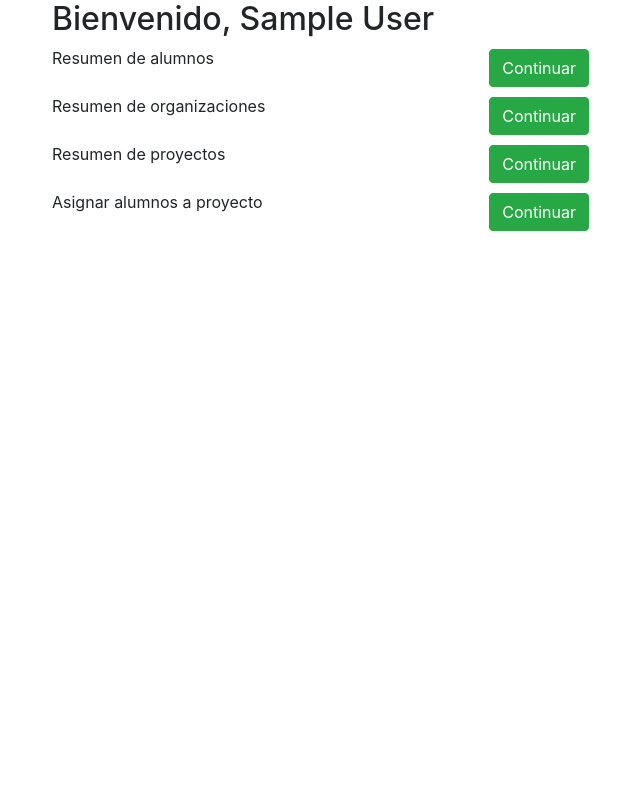
After one commit to mariana-gaminho/sistema-servicio-social, a PHP site: page /admin/inicio.php in a window 1280 px wide. The commit adds this page. Shown: the whole page, without its empty margins (33-673 px from the left). Run offline with PHP 8.4, Linux system fonts and the light colour scheme; the visitor is signed in with stand-in values (Sample User, id 1).

Commit message:
Página inicial de administrador

```diff
--- /dev/null
+++ b/public_html/admin/inicio.php
@@ -0,0 +1,54 @@
+<?php
+require_once $_SERVER['DOCUMENT_ROOT']."/../private/model/Admin.php";
+require_once $_SERVER['DOCUMENT_ROOT']."/../private/model/Organizacion.php";
+
+if (session_status() == PHP_SESSION_NONE ) {
+    session_start();
+}
+
+if (null === $_SESSION['login_admin'] || !$_SESSION['login_admin']) {
+    header('Location:/admin');
+}
+?>
+
+<html>
+    <head>
+        <Title>Index</Title>
+        <link rel="stylesheet" type="text/css" href="https://stackpath.bootstrapcdn.com/bootstrap/4.5.2/css/bootstrap.min.css">
+    </head>
+
+    <body>
+        <div class="container">
+            <div class="row">
+                <div class="col-md-6">
+                    <h2>Bienvenido, <?php echo $_SESSION['nombre_admin']; ?></h2>
+
+                    <form>
+
+                        <div class="form-group">
+                            <label>Resumen de alumnos</label>
+                            <a href="/admin/resumen_alumnos.php"> <input type="button" class="btn btn-success" style="float:right; margin:3px" value="Continuar"> </a>
+                        </div>
+
+                        <div class="form-group">
+                            <label>Resumen de organizaciones</label>
+                            <a href="/admin/resumen_organizaciones.php"> <input type="button" class="btn btn-success" style="float:right; margin:3px" value="Continuar"> </a>
+                        </div>
+
+                        <div class="form-group">
+                            <label>Resumen de proyectos</label>
+                            <a href="/admin/resumen_proyectos.php"> <input type="button" class="btn btn-success" style="float:right; margin:3px" value="Continuar"> </a>
+                        </div>
+
+                        <div class="form-group">
+                            <label>Asignar alumnos a proyecto</label>
+                            <a href=""> <input type="button" class="btn btn-success" style="float:right; margin:3px" value="Continuar"> </a>
+                        </div>
+                    </form>
+
+                </div>
+            </div>
+        </div>
+    </body>
+
+</html>
--- a/public_html/admin/login_admin.php
+++ b/public_html/admin/login_admin.php
@@ -6,7 +6,7 @@ $admin->login_admin();
 
 if($_SESSION['login_admin'])
 {
-    header('location:resumen_alumnos.php');
+    header('location:/admin/inicio.php');
 } else {
     header('location:/admin?Error=CredencialesIncorrectas');
 }
```
